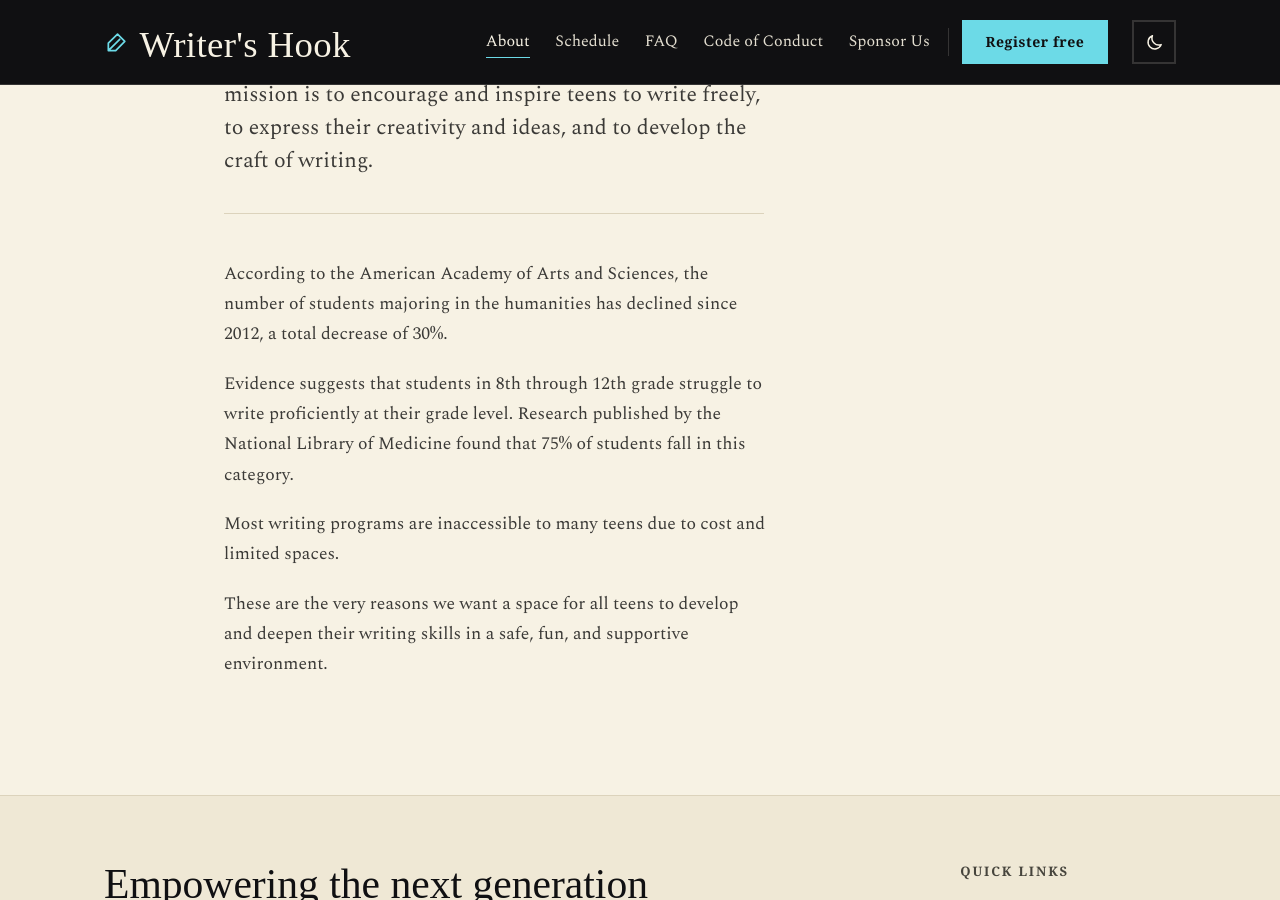
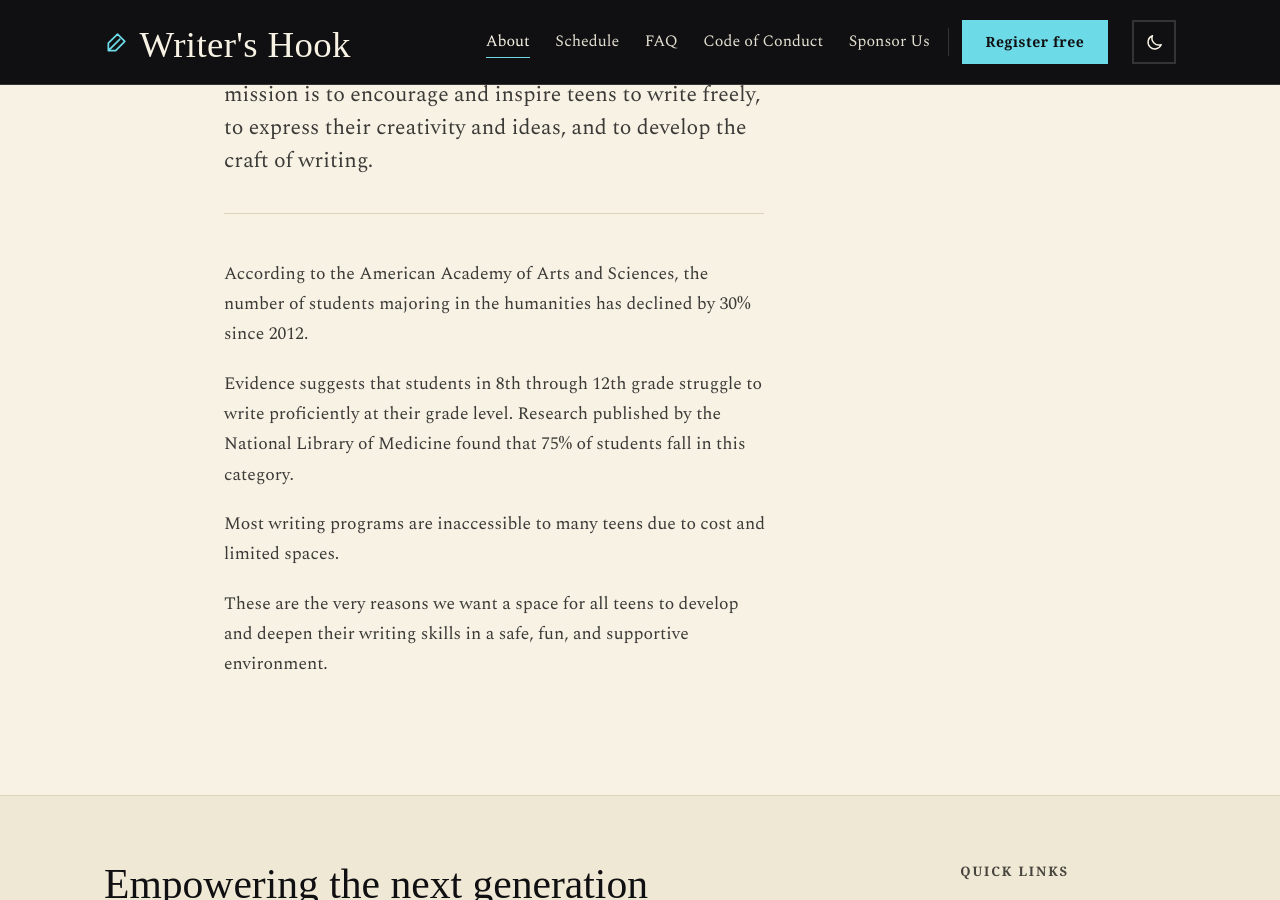
Before and after one commit to Writer-s-Hook/Website, a Jekyll site: the page built from about.md, in a window 1280 px wide and 900 px high, scrolled down 406 px. Built offline with Jekyll 4.4.1, drawn with Linux system fonts in a browser that asks for light colours; some web fonts are replaced.

Commit message:
style(about): tighten the humanities enrolment sentence
Folds the magnitude into the verb phrase rather than trailing it as a
separate clause, so the figure sits where a reader expects it.

Co-Authored-By: Claude Opus 5 (1M context) <noreply@anthropic.com>

```diff
--- a/about.md
+++ b/about.md
@@ -13,7 +13,7 @@ description: >-
   our mission, and why a day like this is needed.
 ---
 
-According to the American Academy of Arts and Sciences, the number of students majoring in the humanities has declined since 2012, a total decrease of 30%.
+According to the American Academy of Arts and Sciences, the number of students majoring in the humanities has declined by 30% since 2012.
 
 Evidence suggests that students in 8th through 12th grade struggle to write proficiently at their grade level. Research published by the National Library of Medicine found that 75% of students fall in this category.
 
```
